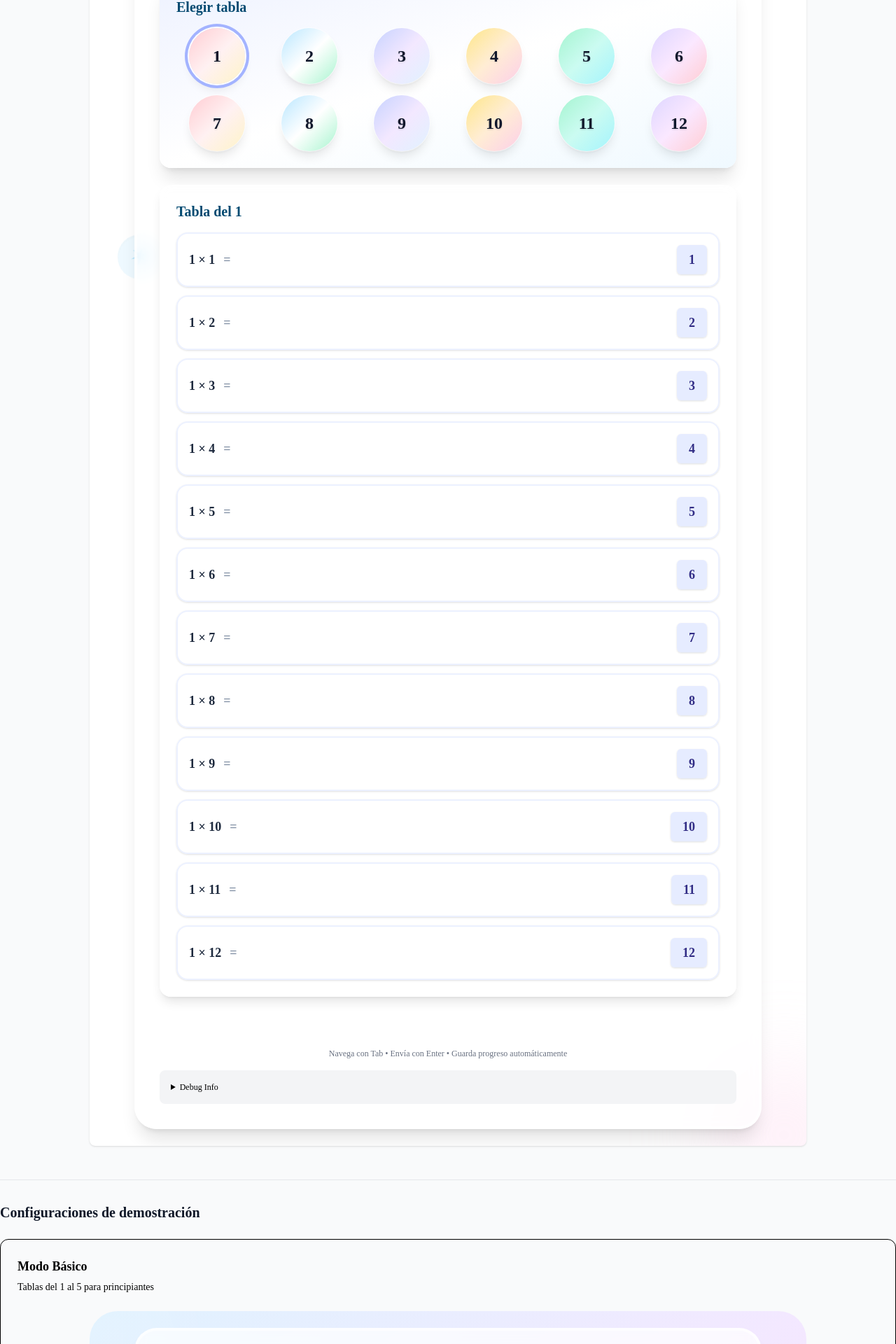
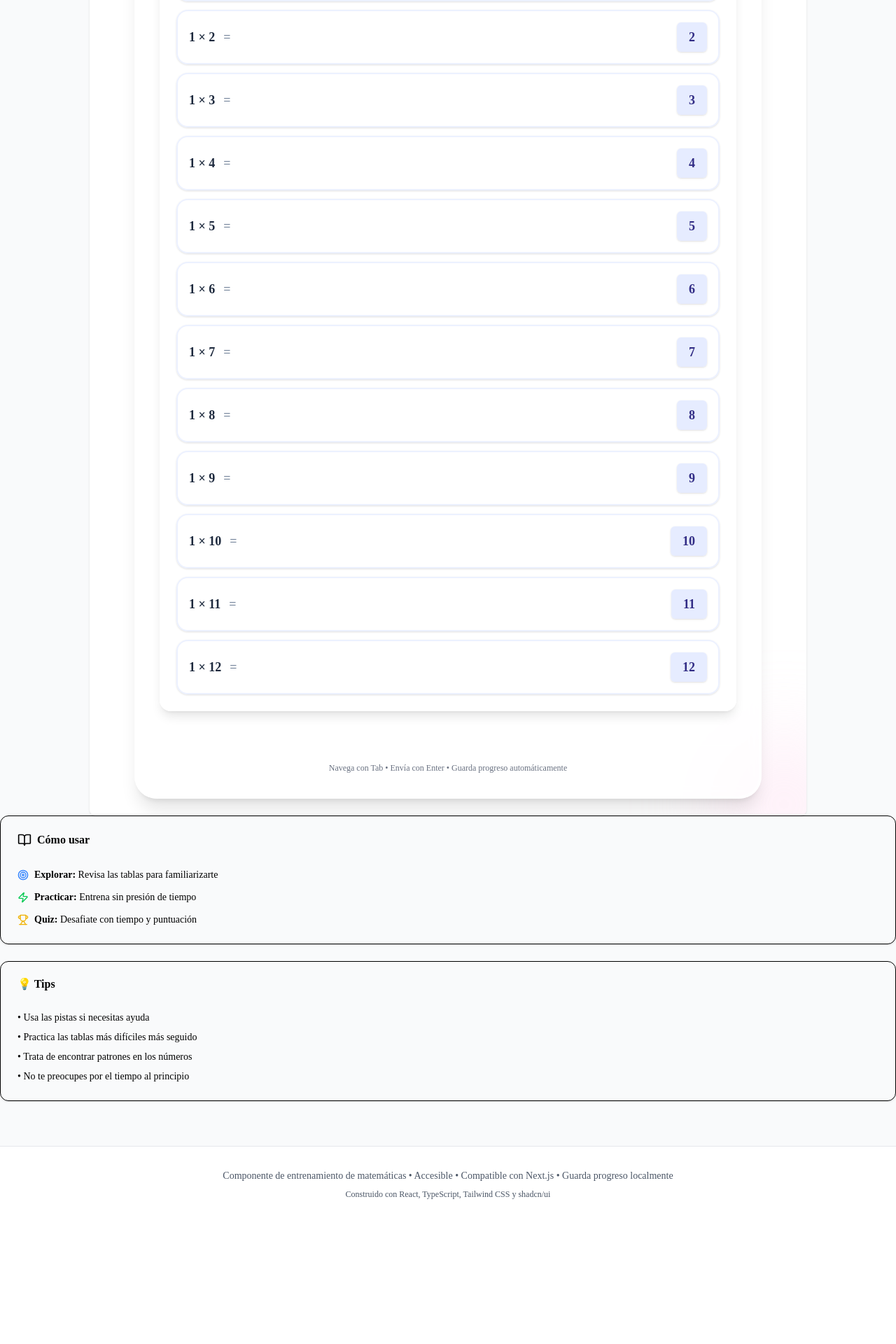
Before and after one commit to informaticadiaz/libreriadecomponentes, a Next.js app: page /matematicas/tablas in a window 1280 px wide. Shown: the part 873-2793 px from the top of the page at 70% size. After the commit the page ends 2619 px from the top, so only its background shows below. Built offline with nearby package versions, Linux system fonts and the light colour scheme.

Commit message:
STYLE COMPONENT

```diff
--- a/app/matematicas/tablas/page.tsx
+++ b/app/matematicas/tablas/page.tsx
@@ -37,6 +37,23 @@ export default function LearnPage() {
         </div>
       </header>
       <main className="max-w-7xl mx-auto">
+
+        <div className="mt-8">
+          {/* Componente principal */}
+          <div className="">
+            <MultiplicationTablesTrainer
+              minTable={1}
+              maxTable={12}
+              defaultMode="explore"
+              defaultSelectedTables={[2, 3, 4, 5]}
+              defaultQuestionCount={10}
+              enableTimer={true}
+              onProgressChange={handleProgressChange}
+              className="bg-white rounded-lg shadow-sm"
+            />
+          </div>
+        </div>
+
         {/* Sidebar con información */}
         <div className="lg:col-span-1 space-y-6">
           {/* Información general */}
@@ -107,30 +124,16 @@ export default function LearnPage() {
             </CardContent>
           </Card>
         </div>
-        <div className="mt-8">
-          {/* Componente principal */}
-          <div className="">
-            <MultiplicationTablesTrainer
-              minTable={1}
-              maxTable={12}
-              defaultMode="explore"
-              defaultSelectedTables={[2, 3, 4, 5]}
-              defaultQuestionCount={10}
-              enableTimer={true}
-              onProgressChange={handleProgressChange}
-              className="bg-white rounded-lg shadow-sm"
-            />
-          </div>
-        </div>
 
-        {/* Sección de configuraciones adicionales (demo) */}
+        {/* Sección de configuraciones adicionales (demo)
         <div className="mt-12 pt-8 border-t border-gray-200">
           <h2 className="text-xl font-semibold text-gray-900 mb-6">
             Configuraciones de demostración
           </h2>
-
+           */}
+        {/*
           <div className="grid grid-cols-1 gap-6">
-            {/* Configuración básica */}
+             Configuración básica
             <Card>
               <CardHeader>
                 <CardTitle className="text-lg">Modo Básico</CardTitle>
@@ -148,8 +151,8 @@ export default function LearnPage() {
                 />
               </CardContent>
             </Card>
-
-            {/* Configuración avanzada */}
+*/}
+        {/* Configuración avanzada
             <Card>
               <CardHeader>
                 <CardTitle className="text-lg">Modo Avanzado</CardTitle>
@@ -167,8 +170,8 @@ export default function LearnPage() {
                 />
               </CardContent>
             </Card>
-
-            {/* Configuración personalizada */}
+*/}
+        {/* Configuración personalizada
             <Card>
               <CardHeader>
                 <CardTitle className="text-lg">Personalizado</CardTitle>
@@ -201,7 +204,9 @@ export default function LearnPage() {
               </CardContent>
             </Card>
           </div>
+
         </div>
+        */}
       </main>
 
       {/* Footer */}
--- a/components/educa/matematicas/tablas/MultiplicationTablesTrainer.tsx
+++ b/components/educa/matematicas/tablas/MultiplicationTablesTrainer.tsx
@@ -390,7 +390,7 @@ export const MultiplicationTablesTrainer = (props: TablesTrainerProps) => {
             <p>Navega con Tab • Envía con Enter • Guarda progreso automáticamente</p>
           </div>
 
-          {/* Debug info - remover en producción */}
+          {/* Debug info - remover en producción
           {process.env.NODE_ENV === 'development' && (
             <div className="mt-4 rounded-lg bg-gray-100 p-4 text-xs">
               <details>
@@ -416,6 +416,7 @@ export const MultiplicationTablesTrainer = (props: TablesTrainerProps) => {
               </details>
             </div>
           )}
+          */}
         </div>
       </div>
     </div>
```
Lines whose indentation alone changed are shown as unchanged.
